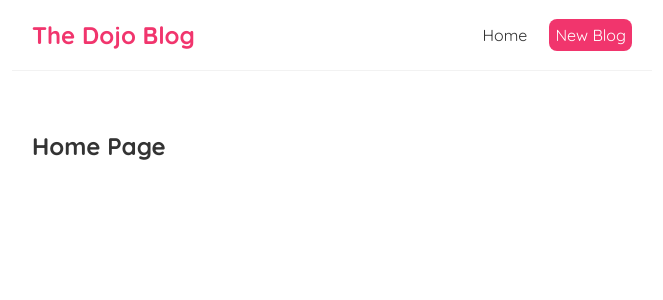
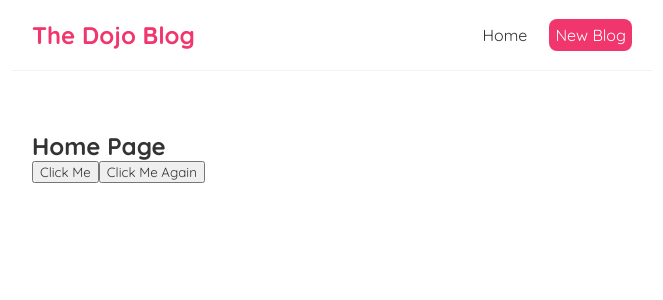
Before and after one commit to blessedmadukoma/react-blog-app, a React (Create React App) app: page / in a window 1280 px wide. Shown: the top 300 px of the page, without its empty margins (308-971 px from the left). Built offline with nearby package versions, Linux system fonts and the light colour scheme.

Commit message:
lesson 7: Click Events and Functions

```diff
--- a/src/Home.js
+++ b/src/Home.js
@@ -1,7 +1,18 @@
 const Home = () => {
+
+  const handleClick = (e) => {
+    console.log('Hello Ninjas', e);
+  }
+
+  const handleClickAgain = (name, e) => {
+    console.log('Hello ' + name, e.target);
+  }
+
   return (
     <div className="home">
       <h2>Home Page</h2>
+      <button onClick={handleClick}>Click Me</button>
+      <button onClick={(e)=>handleClickAgain('mario', e)}>Click Me Again</button>
     </div>
    );
 }
```
